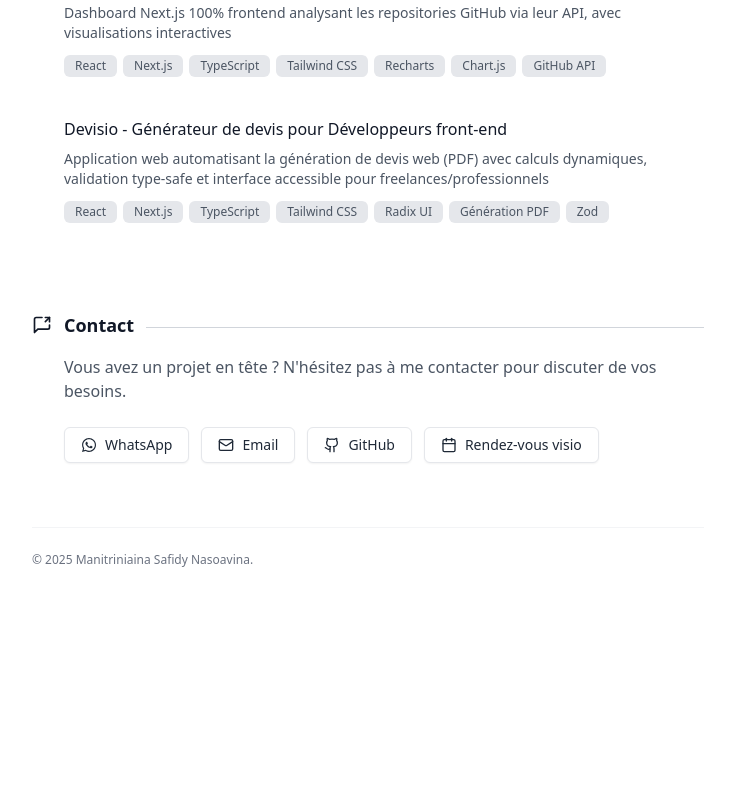
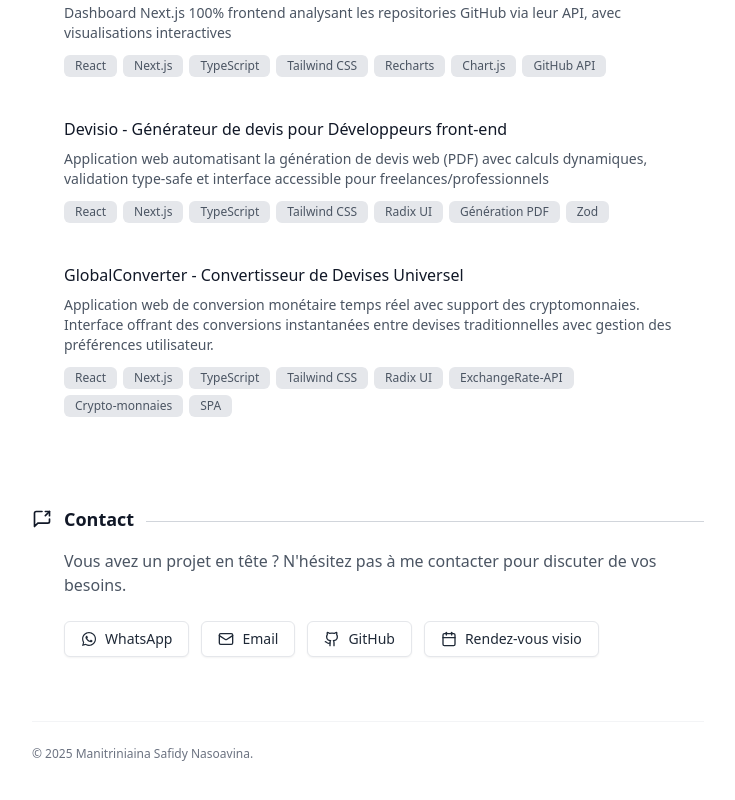
Before and after one commit to nassoa/pronass, a Next.js app: page / in a window 1280 px wide. Shown: the part 2235-3035 px from the top of the page, without its empty margins (398-1133 px from the left). Before the commit the page ends 2875 px from the top, so only its background shows below. Built offline with nearby package versions, Linux system fonts and the light colour scheme; a web font is replaced by a local one.

Commit message:
projects section: updated

```diff
--- a/src/components/ui/projects-section.tsx
+++ b/src/components/ui/projects-section.tsx
@@ -51,6 +51,22 @@ export function ProjectsSection() {
       ],
       link: "https://devisio.vercel.app/",
     },
+    {
+      title: "GlobalConverter - Convertisseur de Devises Universel",
+      description:
+        "Application web de conversion monétaire temps réel avec support des cryptomonnaies. Interface offrant des conversions instantanées entre devises traditionnelles avec gestion des préférences utilisateur.",
+      tags: [
+        "React",
+        "Next.js",
+        "TypeScript",
+        "Tailwind CSS",
+        "Radix UI",
+        "ExchangeRate-API",
+        "Crypto-monnaies",
+        "SPA",
+      ],
+      link: "https://globalconverter.vercel.app/",
+    },
   ];
 
   return (
```
